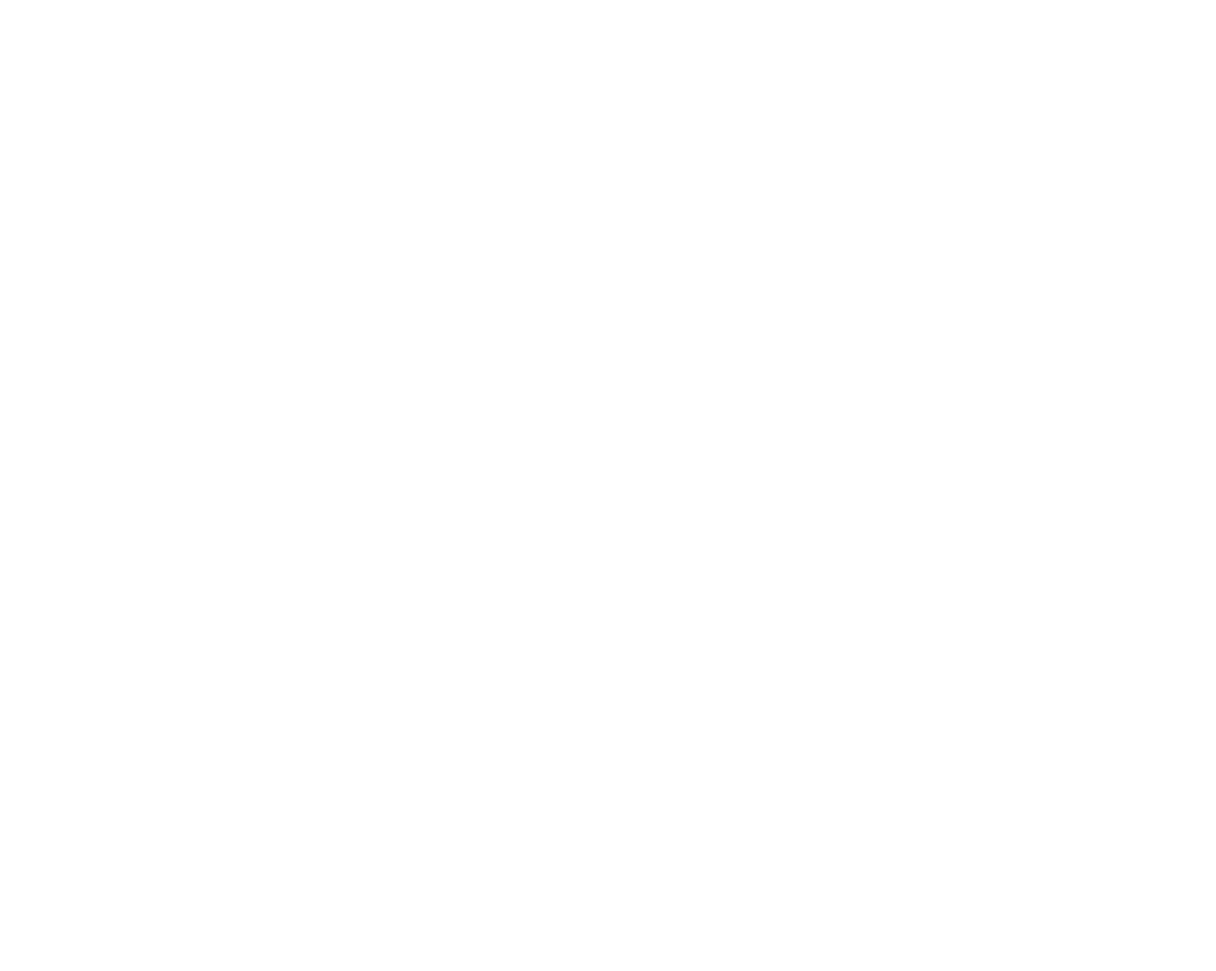
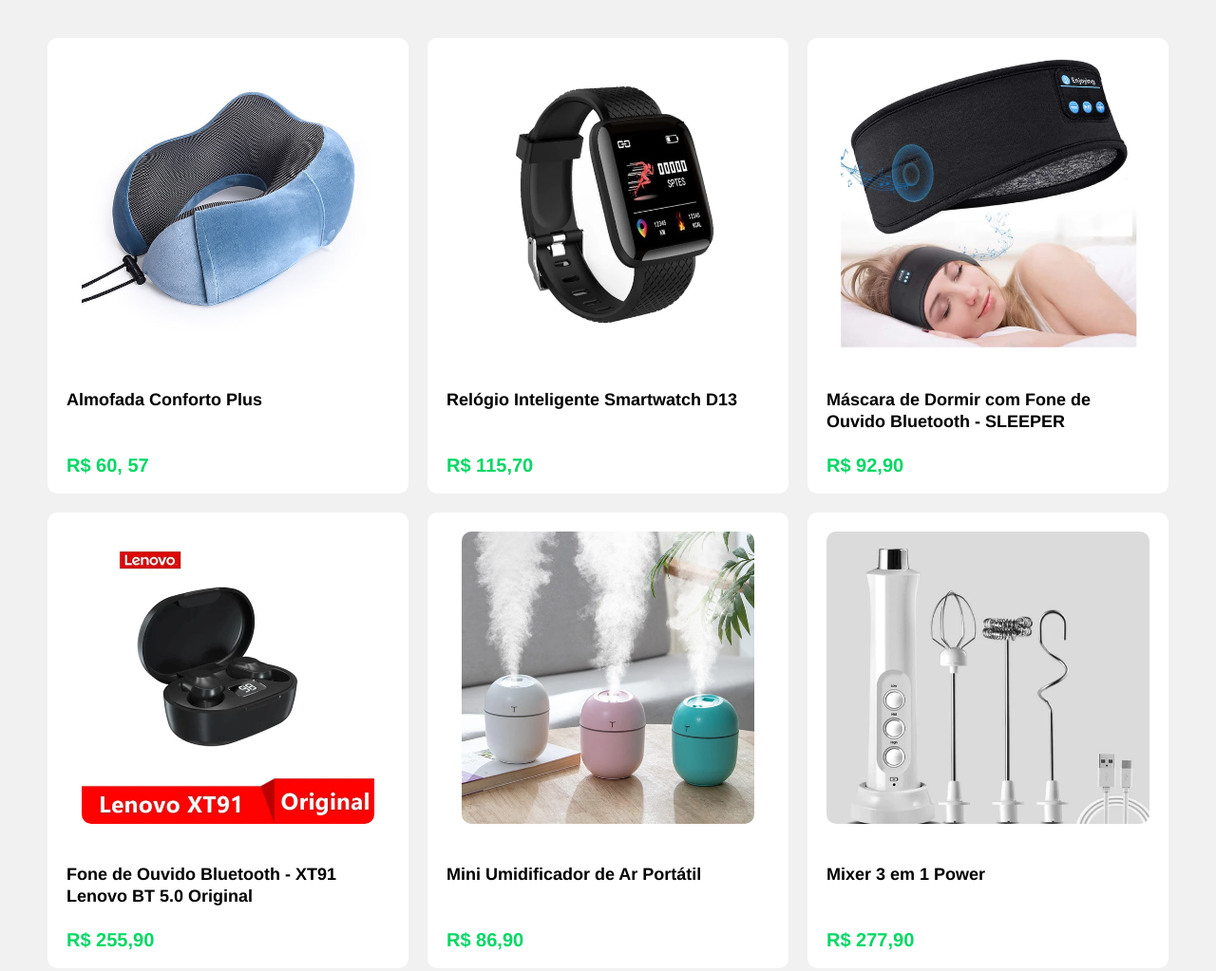
Before and after one commit to DavidGBbr/eCommerce, a plain HTML site: page index.html in a window 1280 px wide. Shown: the top 1023 px of the page at 95% size. Before the commit the page ends 800 px from the top, so only its background shows below. Drawn offline with Linux system fonts and the light colour scheme.

Commit message:
create container-produtos

```diff
--- a/assets/css/style.css
+++ b/assets/css/style.css
@@ -0,0 +1,60 @@
+img {
+  max-width: 100%;
+  display: block;
+}
+
+body {
+  background-color: #f1f1f1;
+  font-family: Helvetica, Arial, sans-serif;
+  margin: 0px;
+  padding: 0px;
+}
+
+.container-produtos {
+  box-sizing: border-box;
+  width: 100%;
+  display: flex;
+  flex-wrap: wrap;
+  justify-content: center;
+  padding: 40px;
+  gap: 20px;
+}
+
+.card-produto {
+  max-width: 340px;
+  background-color: #fff;
+  border-radius: 10px;
+  display: flex;
+  flex-direction: column;
+  justify-content: space-between;
+  align-items: center;
+  padding: 20px;
+  cursor: pointer;
+}
+
+.card-produto img {
+  height: 70%;
+  border-radius: 10px;
+}
+
+.text-content {
+  height: 100px;
+  width: 100%;
+  display: flex;
+  flex-direction: column;
+  justify-content: space-between;
+}
+
+.text-content p {
+  font-size: 18px;
+  font-weight: 700;
+  line-height: 23px;
+  margin: 10px 0px 0px 0px;
+}
+
+.text-content span {
+  font-size: 20px;
+  font-weight: 700;
+  line-height: 20px;
+  color: #00d864;
+}
--- a/assets/js/script.js
+++ b/assets/js/script.js
@@ -0,0 +1,73 @@
+const productsContainer = document.querySelector(".container-produtos");
+
+const produtos = [
+  {
+    nome: "Almofada Conforto Plus",
+    valor: "R$ 60, 57",
+    foto: "../../assets/images/almofada.jpg",
+  },
+  {
+    nome: "Relógio Inteligente Smartwatch D13",
+    valor: "R$ 115,70",
+    foto: "../../assets/images/relogio.jpg",
+  },
+  {
+    nome: "Máscara de Dormir com Fone de Ouvido Bluetooth - SLEEPER",
+    valor: "R$ 92,90",
+    foto: "../../assets/images/mascara.jpg",
+  },
+  {
+    nome: "Fone de Ouvido Bluetooth - XT91 Lenovo BT 5.0 Original",
+    valor: "R$ 255,90",
+    foto: "../../assets/images/fone.jpg",
+  },
+  {
+    nome: "Mini Umidificador de Ar Portátil",
+    valor: "R$ 86,90",
+    foto: "../../assets/images/umidificador.jpg",
+  },
+  {
+    nome: "Mixer 3 em 1 Power",
+    valor: "R$ 277,90",
+    foto: "../../assets/images/mixer.jpg",
+  },
+  {
+    nome: "Depilador a Laser - Skin Soft",
+    valor: "R$ 399,99",
+    foto: "../../assets/images/depilador.jpg",
+  },
+  {
+    nome: "Drone Profissional com Câmera Dupla 4K HD",
+    valor: "R$ 399,90",
+    foto: "../../assets/images/drone.jpg",
+  },
+  {
+    nome: "Cabo USB Mágico Reutilizável",
+    valor: "R$ 79,90",
+    foto: "../../assets/images/cabo.jpg",
+  },
+];
+
+produtos.map((produto) => {
+  const cardProduto = document.createElement("div");
+  cardProduto.classList.add("card-produto");
+
+  const image = document.createElement("img");
+  image.src = produto.foto;
+
+  const p = document.createElement("p");
+  p.innerText = produto.nome;
+
+  const span = document.createElement("span");
+  span.innerText = produto.valor;
+
+  const textContent = document.createElement("div");
+  textContent.classList.add("text-content");
+
+  textContent.appendChild(p);
+  textContent.appendChild(span);
+
+  cardProduto.appendChild(image);
+  cardProduto.appendChild(textContent);
+  productsContainer.appendChild(cardProduto);
+});
--- a/index.html
+++ b/index.html
@@ -10,7 +10,7 @@
 </head>
 
 <body>
-  <div class="products-container">
+  <div class="container-produtos">
 
   </div>
   <script src="./assets/js/script.js"></script>
```
Also changed, not shown: assets/images/cabo.jpg (added), assets/images/depilador.jpg (added), assets/images/drone.jpg (added), assets/images/fone.jpg (added), assets/images/mascara.jpg (added), assets/images/mixer.jpg (added), assets/images/relogio.jpg (added), assets/images/umidificador.jpg (added).
